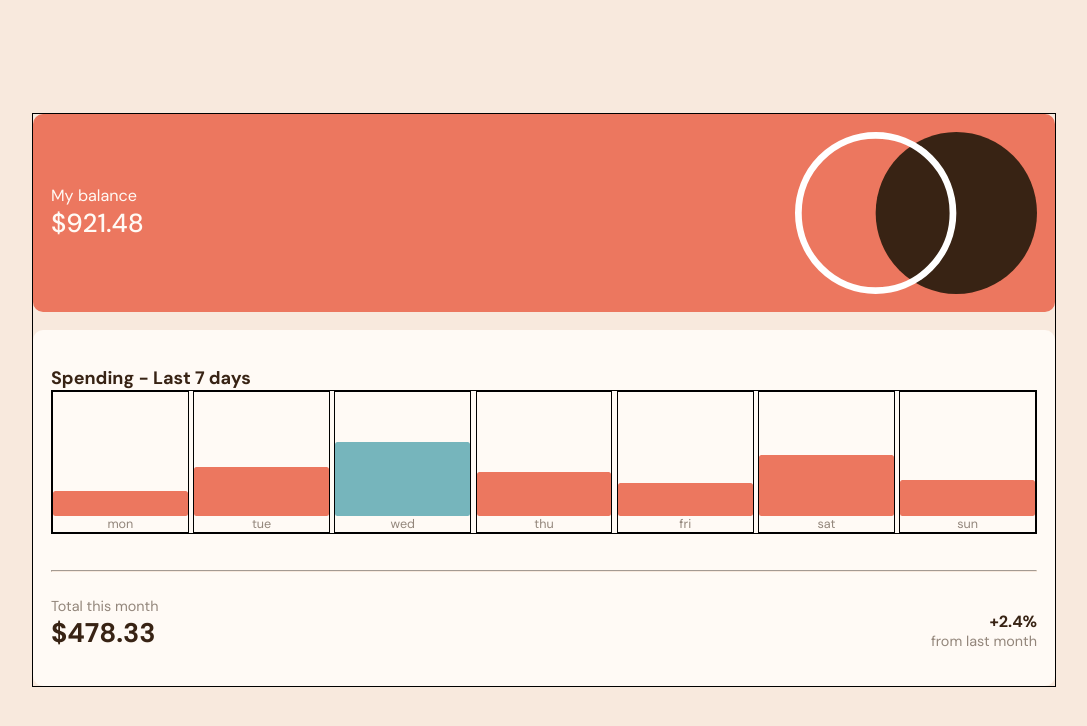
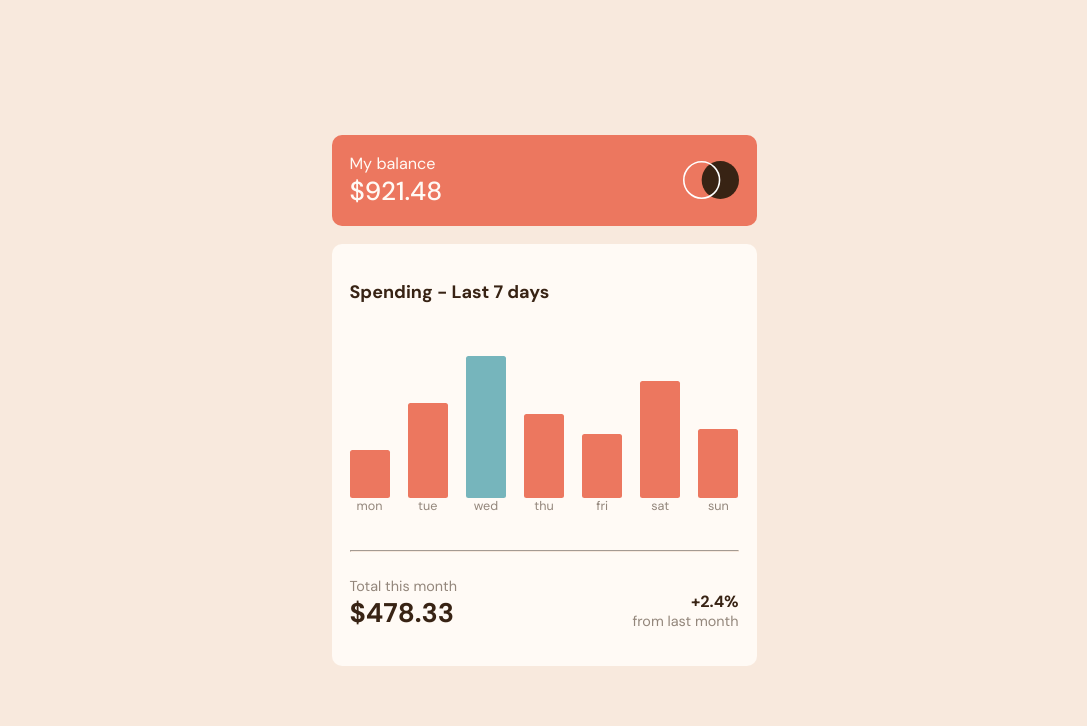
Before and after one commit to MsadafK/Expenses-chart-component, a plain HTML site: page index.html in a window 1280 px wide. Shown: the whole page, without its empty margins (96-1183 px from the left). Drawn offline with Linux system fonts and the light colour scheme.

Commit message:
Final commit

```diff
--- a/styles.css
+++ b/styles.css
@@ -61,7 +61,6 @@ body {
 /* MOBILE STYLES */
 /* main */
 .main {
-  border: 1px solid black;
   width: 80vw;
 }
 
@@ -83,7 +82,6 @@ body {
 
 .balance_title {
   align-self: flex-end;
-  /* text-align: left; */
 }
 
 .logo {
@@ -96,19 +94,27 @@ body {
 
 .chart_spendings-container {
   background-color: var(--very-pale-orange);
-  padding: 2rem 1rem;
+  padding: 0 1rem 2rem;
   border-radius: 10px;
 }
 
+.chart_spendings {
+  position: relative;
+}
+
+.spendings_title {
+  position: absolute;
+  top: 2rem;
+}
+
 .spending_bar-chart {
-  border: 1px solid black;
-  height: 8rem;
+  height: 15rem;
 }
 
 .spending_bar-chart {
   display: grid;
   grid-template-columns: repeat(7, 1fr);
-  gap: 0.25rem;
+  gap: 0.5rem;
 }
 
 .spending_individual-bar-container {
@@ -116,7 +122,6 @@ body {
   flex-direction: column;
   align-items: center;
   justify-content: flex-end;
-  border: 1px solid black;
 }
 
 .spending_individual-bar {
@@ -153,3 +158,33 @@ body {
   display: flex;
   flex-direction: column;
 }
+
+/* MEDIA QUERIES */
+/* 375px and more */
+@media (min-width: 375px) {
+  .logo {
+    width: 40%;
+  }
+}
+
+/* 425px and more */
+@media (min-width: 425px) {
+  .logo {
+    width: 35%;
+  }
+}
+
+/* 768px and more */
+@media (min-width: 768px) {
+  .main {
+    max-width: 425px;
+  }
+
+  .logo {
+    width: 30%;
+  }
+
+  .spending_bar-chart {
+    gap: 1rem;
+  }
+}
```
